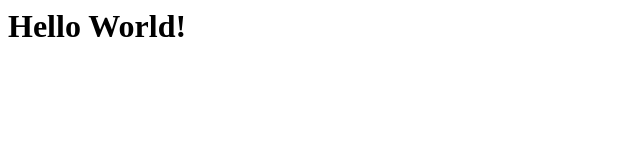
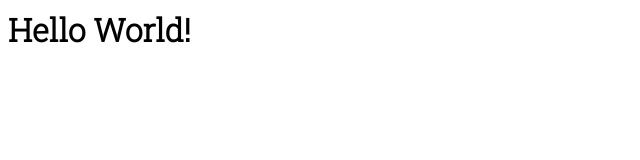
Before and after one commit to oseibonsu/testForClassAgain, a plain HTML site: page index.html in a window 1280 px wide. Shown: the whole page, without its empty margins (0-640 px from the left). Drawn offline with Linux system fonts and the light colour scheme.

Commit message:
Update index.html

```diff
--- a/index.html
+++ b/index.html
@@ -1,4 +1,12 @@
 <html>
+  <head>
+    <link href="https://fonts.googleapis.com/css?family=Roboto+Slab:300" rel="stylesheet">
+    <style>
+      * {
+      font-family: 'Roboto Slab', serif;
+      }
+    </style>
+  </head>
 <body>
 <h1>Hello World!</h1>
 </body>
```
